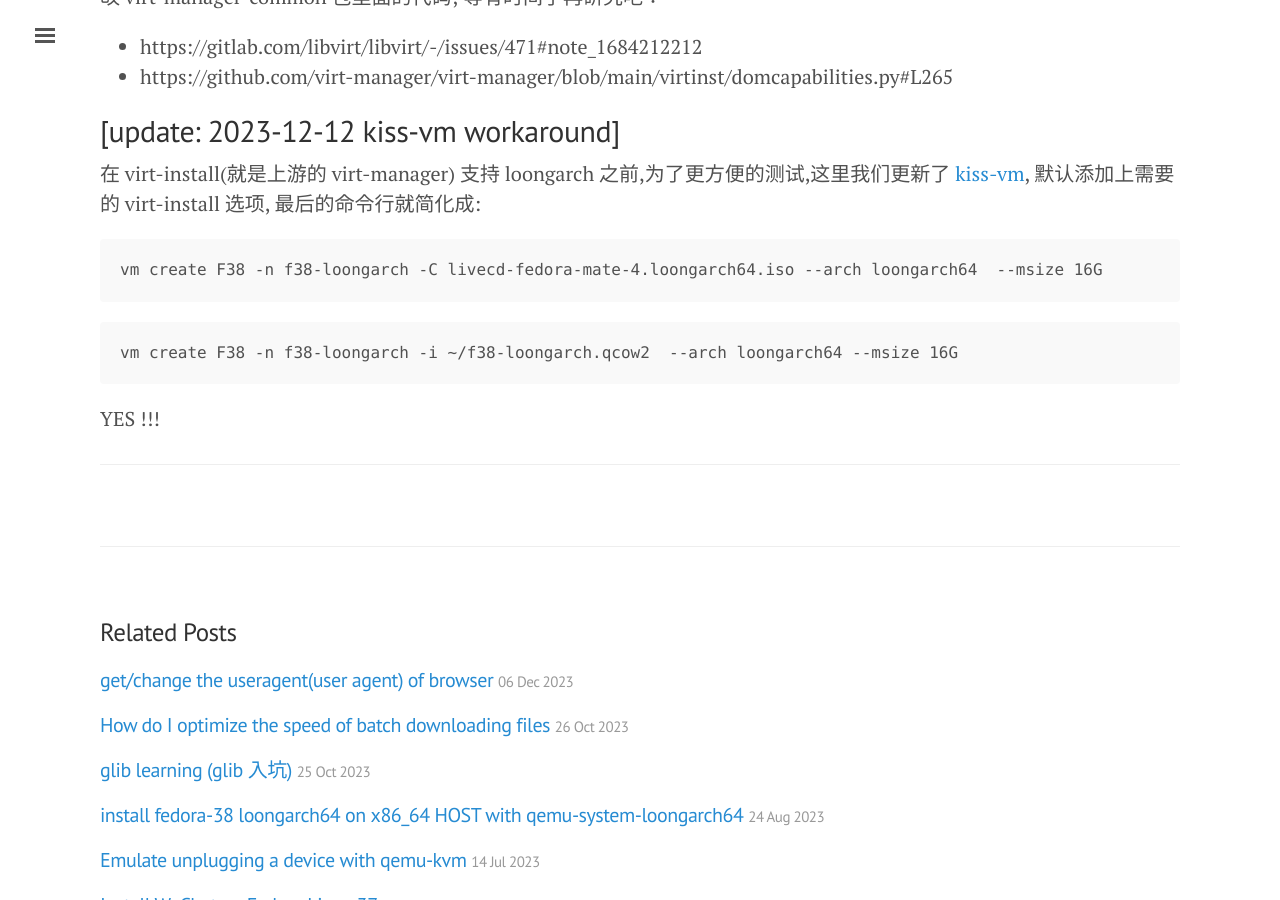
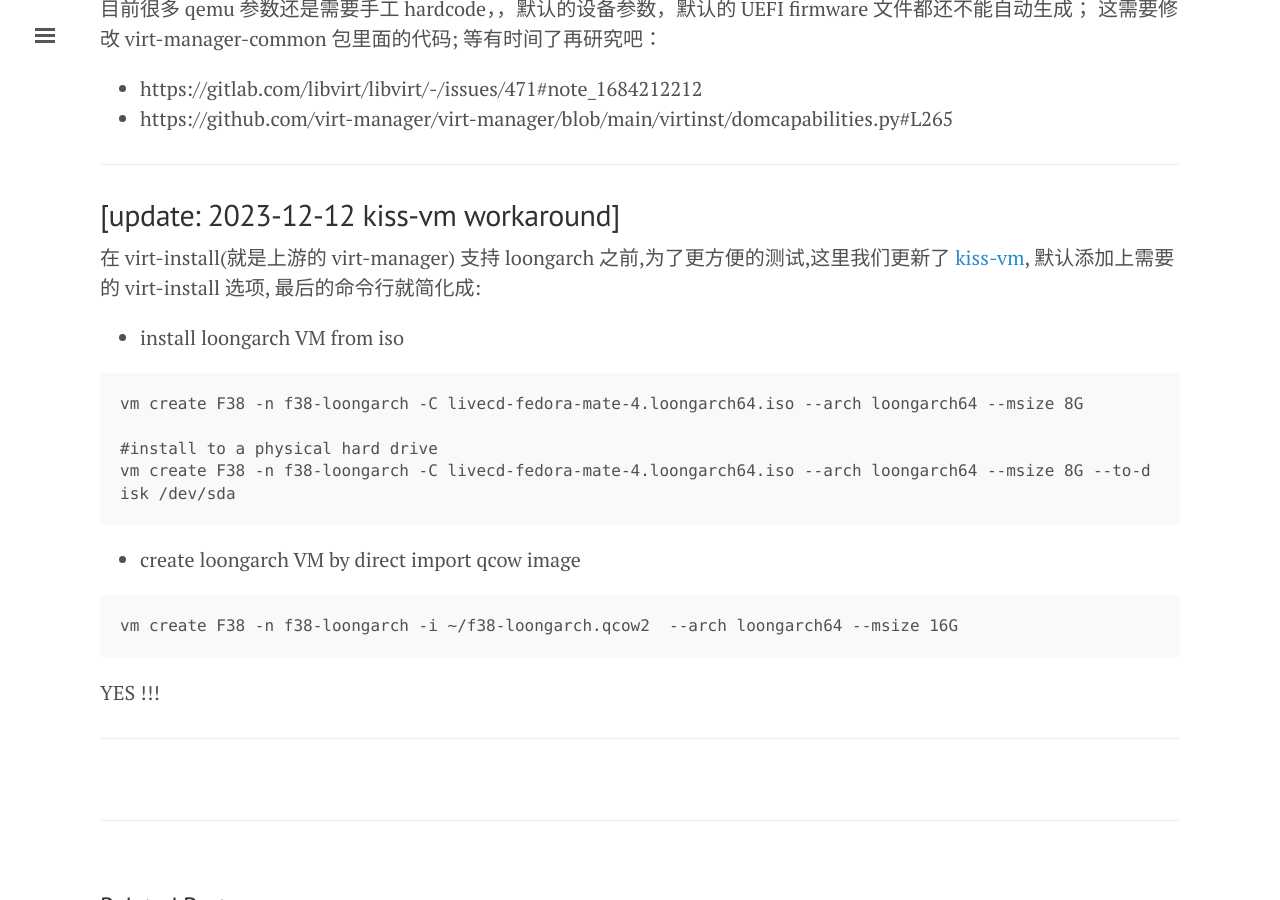
Before and after one commit to tcler/tcler.github.io, a Jekyll site: the page built from _posts/2023-12-02-libvirt-loongarch-support.md, in a window 1280 px wide and 900 px high, scrolled down 3351 px. Built offline with Jekyll 4.4.1, drawn with Linux system fonts in a browser that asks for light colours.

Commit message:
Update 2023-12-02-libvirt-loongarch-support.md

````diff
--- a/_posts/2023-12-02-libvirt-loongarch-support.md
+++ b/_posts/2023-12-02-libvirt-loongarch-support.md
@@ -106,6 +106,7 @@ $ nohup unbuffer virt-install --connect=qemu:///system --virt-type=qemu --accele
 $ virt-viewer -s -v -r f38-loongarch
 ```
 
+---
 ## 遗留问题，
 目前很多 qemu 参数还是需要手工 hardcode，，默认的设备参数，默认的 UEFI firmware 文件都还不能自动生成；
 这需要修改 virt-manager-common 包里面的代码;  等有时间了再研究吧：
@@ -113,12 +114,21 @@ $ virt-viewer -s -v -r f38-loongarch
 - https://gitlab.com/libvirt/libvirt/-/issues/471#note_1684212212
 - https://github.com/virt-manager/virt-manager/blob/main/virtinst/domcapabilities.py#L265
 
+---
 
 ## [update: 2023-12-12 kiss-vm workaround]
 在 virt-install(就是上游的 virt-manager) 支持 loongarch 之前,为了更方便的测试,这里我们更新了 [kiss-vm](https://github.com/tcler/kiss-vm-ns/commit/068db4f145686e6b3ff35296b415bc906efb4b2f), 默认添加上需要的 virt-install 选项, 最后的命令行就简化成:
+
+- install loongarch VM from iso
+
 ```
-vm create F38 -n f38-loongarch -C livecd-fedora-mate-4.loongarch64.iso --arch loongarch64  --msize 16G
+vm create F38 -n f38-loongarch -C livecd-fedora-mate-4.loongarch64.iso --arch loongarch64 --msize 8G
+
+#install to a physical hard drive
+vm create F38 -n f38-loongarch -C livecd-fedora-mate-4.loongarch64.iso --arch loongarch64 --msize 8G --to-disk /dev/sda
 ```
+
+- create loongarch VM by direct import qcow image
 
 ```
 vm create F38 -n f38-loongarch -i ~/f38-loongarch.qcow2  --arch loongarch64 --msize 16G
````
